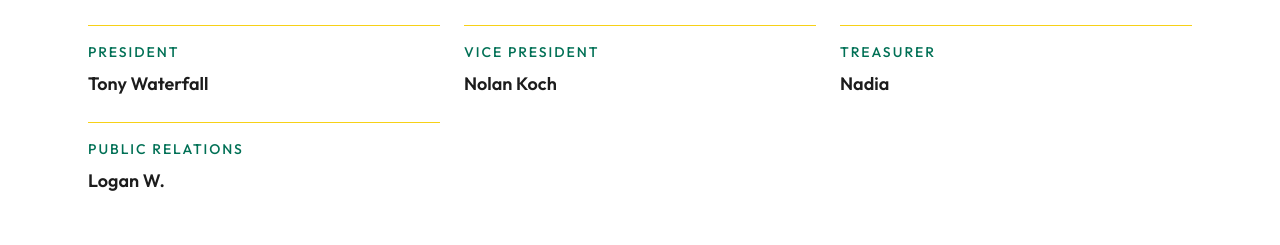
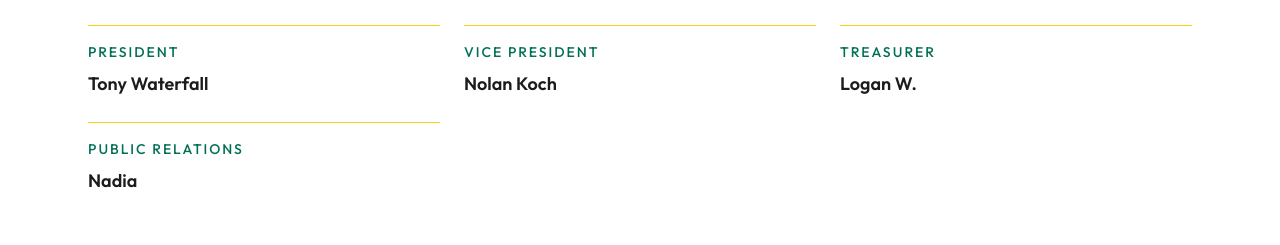
Before and after one commit to SRU-Cyberspace/SRU-Cyberspace-Website, a Next.js app: page /about in a window 1280 px wide. Shown: the part 976-1221 px from the top of the page. Built offline with nearby package versions, Linux system fonts and the light colour scheme.

Commit message:
content(club): swap Nadia and Logan W. officer roles
Nadia is Public Relations; Logan W. is Treasurer.

```diff
--- a/src/content/club.ts
+++ b/src/content/club.ts
@@ -89,8 +89,8 @@ export const club = {
   officers: [
     { name: "Tony Waterfall", role: "President" },
     { name: "Nolan Koch", role: "Vice President" },
-    { name: "Nadia", role: "Treasurer" },
-    { name: "Logan W.", role: "Public Relations" },
+    { name: "Logan W.", role: "Treasurer" },
+    { name: "Nadia", role: "Public Relations" },
   ] satisfies Officer[],
   events: [
     {
```
